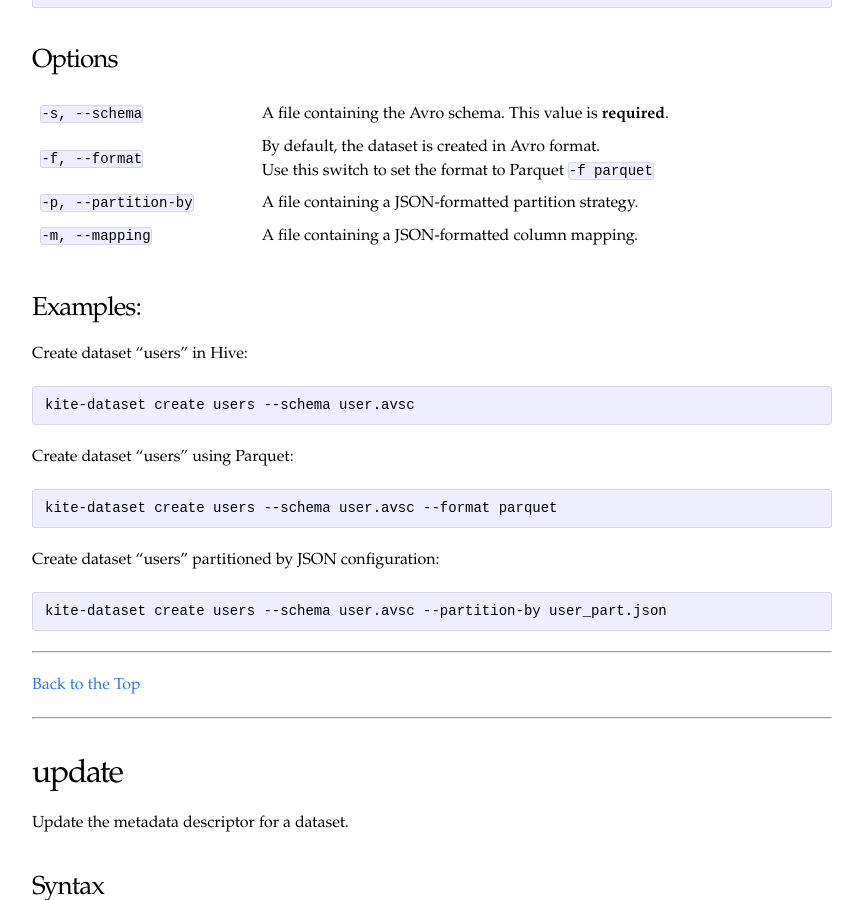
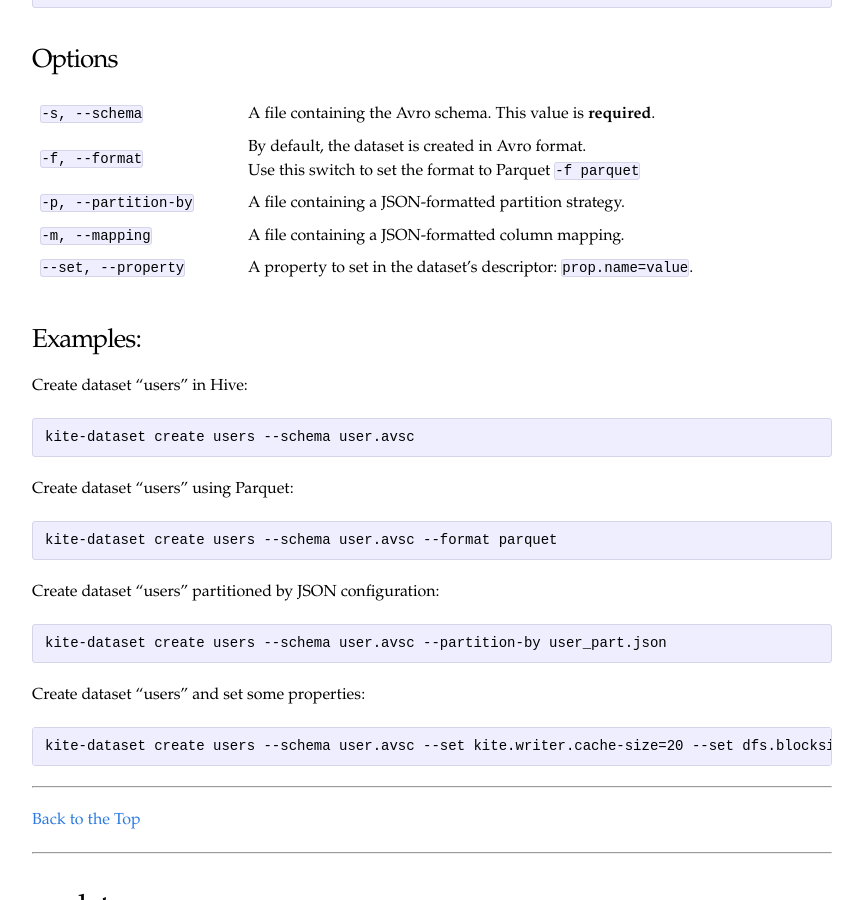
Before and after one commit to kite-sdk/kite-docs, a Jekyll site: the page built from Kite-Dataset-Command-Line-Interface.md, in a window 1280 px wide and 900 px high, scrolled down 3262 px. Shown: the whole window, without its empty margins (208-1071 px from the left). Built offline with Jekyll 4.4.1, drawn with Linux system fonts in a browser that asks for light colours.

Commit message:
CDK-636: Add --property to dataset create command.
* Including an example of setting multiple properties.

Closes #31

````diff
--- a/Kite-Dataset-Command-Line-Interface.md
+++ b/Kite-Dataset-Command-Line-Interface.md
@@ -144,6 +144,7 @@ After you have generated an Avro schema, you can use `create` to make an empty d
 | `-f, --format`       | By default, the dataset is created in Avro format.<br />Use this switch to set the format to Parquet `-f parquet` |
 | `-p, --partition-by` | A file containing a JSON-formatted partition strategy. |
 | `-m, --mapping`      | A file containing a JSON-formatted column mapping. |
+| `--set, --property`  | A property to set in the dataset's descriptor: `prop.name=value`. |
 
 ### Examples:
 
@@ -165,6 +166,11 @@ Create dataset "users" partitioned by JSON configuration:
 {{site.dataset-command}} create users --schema user.avsc --partition-by user_part.json
 ```
 
+Create dataset "users" and set some properties:
+
+```
+{{site.dataset-command}} create users --schema user.avsc --set kite.writer.cache-size=20 --set dfs.blocksize=256m
+```
 
 ----
 
````
